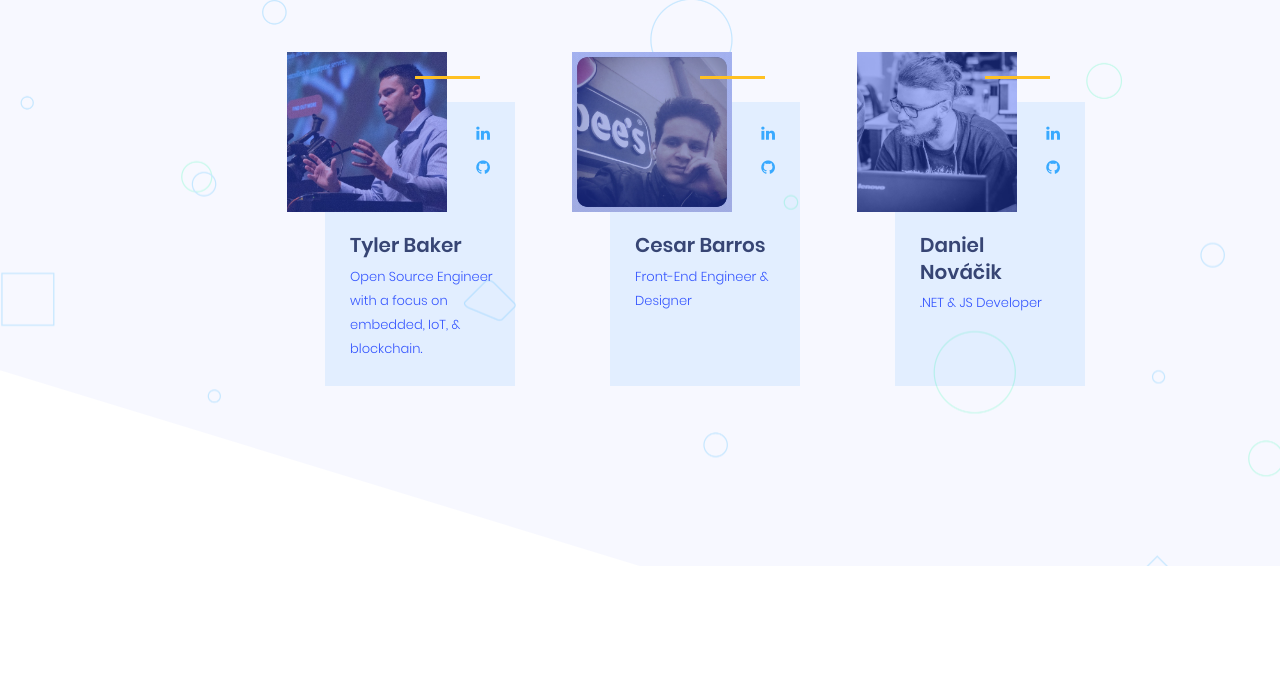
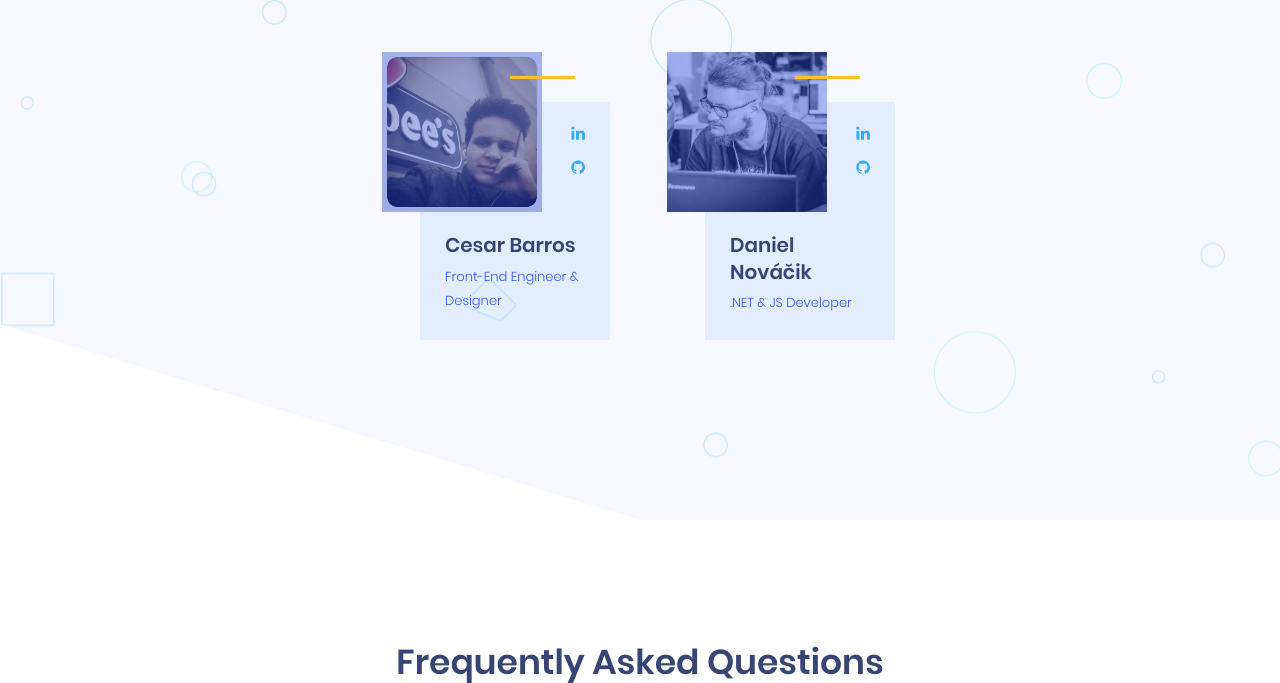
Before and after one commit to ipsum-ce/website, a plain HTML site: page index.html in a window 1280 px wide. Shown: the part 3292-3975 px from the top of the page. Drawn offline with Linux system fonts and the light colour scheme; no server answers.

Commit message:
update development team

```diff
--- a/index.html
+++ b/index.html
@@ -329,21 +329,7 @@
 					</div>
 				</div>
 				<div class="row">
-					<div class="col-md-6 col-lg-4 offset-lg-2 offset-xl-2 col-xl-3 d-inline-flex justify-content-center">
-						<div class="team-member animated" data-animate="fadeInUp" data-delay=".2">
-							<div class="team-photo"><img src="images/team-0x1-lg.jpg" alt="team">
-							</div>
-							<div class="team-info">
-								<h5 class="team-name">Tyler Baker</h5>
-								<span class="team-title">Open Source Engineer with a focus on embedded, IoT, &amp; blockchain.</span>
-								<ul class="team-social">
-									<li><a href="https://www.linkedin.com/in/tyler-baker-4345a725" target="_blank" rel="nofollow"><em class="fa fa-linkedin"></em></a></li>
-									<li><a href="https://github.com/EmbeddedAndroid" target="_blank" rel="nofollow"><em class="fa fa-github"></em></a></li>
-								</ul>
-							</div>
-						</div>
-					</div>
-					<div class="col-md-6 col-lg-4 col-xl-3 d-inline-flex justify-content-center">
+						<div class="col-md-6 col-lg-4 offset-lg-3 offset-xl-3 col-xl-3 d-inline-flex justify-content-center">
 						<div class="team-member animated" data-animate="fadeInUp" data-delay=".3">
 							<div class="team-photo"><img src="images/team-cesar-lg.jpg" alt="team">
 							</div>
```
